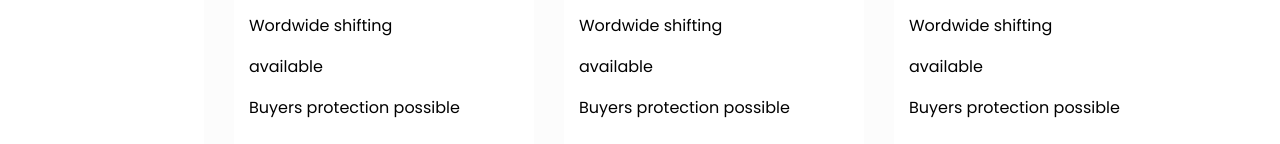
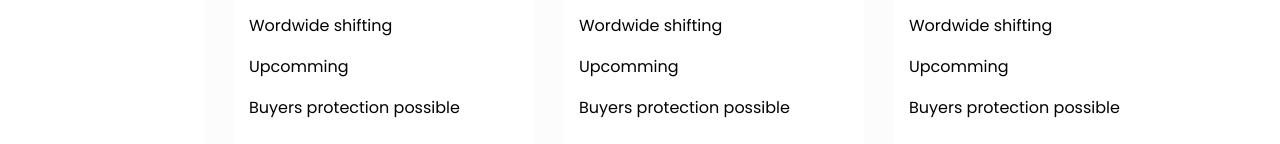
Before and after one commit to MDShakibul/Assignment-2, a plain HTML site: page index.html in a window 1280 px wide. Shown: the part 3544-3688 px from the top of the page. Drawn offline with Linux system fonts and the light colour scheme.

Commit message:
final submit

```diff
--- a/index.html
+++ b/index.html
@@ -305,7 +305,7 @@
                   <p class="rating">4.00</p>
                 </div>
                 <p>Wordwide shifting</p>
-                <p>available</p>
+                <p>Upcomming</p>
                 <p>Buyers protection possible</p>
               </div>
             </div>
@@ -327,7 +327,7 @@
                   <p class="rating">4.00</p>
                 </div>
                 <p>Wordwide shifting</p>
-                <p>available</p>
+                <p>Upcomming</p>
                 <p>Buyers protection possible</p>
               </div>
             </div>
@@ -349,7 +349,7 @@
                   <p class="rating">4.00</p>
                 </div>
                 <p>Wordwide shifting</p>
-                <p>available</p>
+                <p>Upcomming</p>
                 <p>Buyers protection possible</p>
               </div>
             </div>
```
